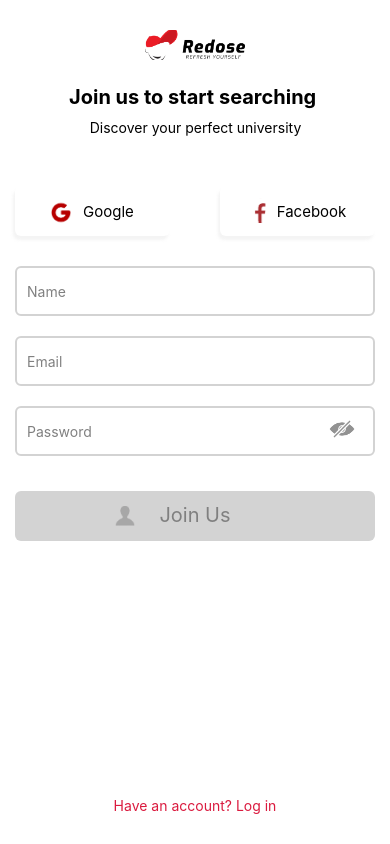
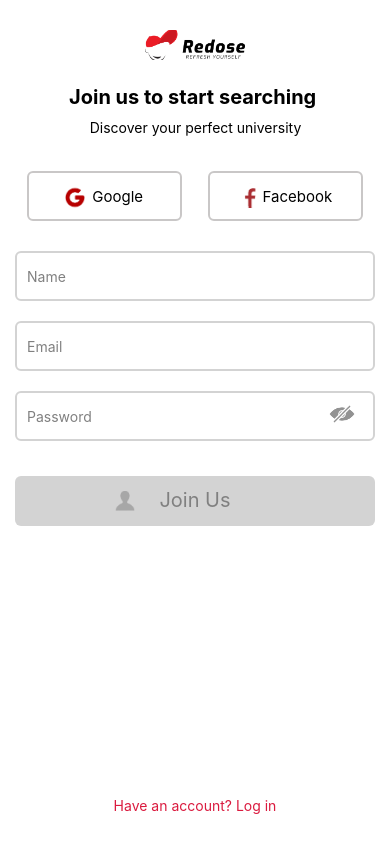
Before and after one commit to khushimaheshwari08/PractiseNative, a React Native app: screen /signUp in a window 390 px wide. Built offline with nearby package versions, Linux system fonts and the light colour scheme.

Commit message:
password icon

```diff
--- a/src/Components/Login/Login.js
+++ b/src/Components/Login/Login.js
@@ -56,14 +56,14 @@ const Login = () => {
         </Text>
 
         <View style={styles.btn}>
-          <View style={[styles.button, styles.shadowProp]}>
+          <View elevation={12} style={styles.button}>
             <Image
               source={require('../../assets/googleIcon.png')}
               style={{width: 20, height: 25, marginTop: 2}}
             />
             <Text style={[styles.googlefb,styles.google]}>Google</Text>
           </View>
-          <View style={[styles.button, styles.shadowProp]}>
+          <View elevation={12} style={styles.button}>
             <Image
               source={require('../../assets/fbbb.png')}
               style={{width: 22, height: 25, marginBottom: 2}}
@@ -101,7 +101,7 @@ const Login = () => {
               height: 45,
               position: 'absolute',
               right: 28,
-              top: 12,
+              top: 14,
               zIndex: 999,
             }}>
             {isVisiblePassword ? (
@@ -215,11 +215,14 @@ const styles = StyleSheet.create({
     flexDirection: 'row',
     justifyContent: 'center',
     alignItems: 'center',
-    padding: 15,
-    margin: 15,
-    gap: 5,
+    // padding: 15,
+    // margin: 15,
+    // gap: 5,
+    borderWidth:2,
     borderRadius: 6,
     marginBottom: 5,
+    borderColor:"#c9c7c7",
+    backgroundColor:'white'
   },
 
   shadowProp: {
--- a/src/Components/Signup/SignUp.js
+++ b/src/Components/Signup/SignUp.js
@@ -44,15 +44,15 @@ const SignUp = () => {
         <Text style={styles.course}>Discover your perfect university</Text>
 
         <View style={styles.btn}>
-          <View style={[styles.button, styles.shadowProp]}>
-          <Image
+          <View elevation={12} style={styles.button}>
+            <Image
               source={require('../../assets/googleIcon.png')}
               style={{width: 20, height: 25, marginTop: 2}}
             />
             <Text style={[styles.googlefb,styles.google]}>Google</Text>
           </View>
-          <View style={[styles.button, styles.shadowProp]}>
-          <Image
+          <View elevation={12} style={styles.button}>
+            <Image
               source={require('../../assets/fbbb.png')}
               style={{width: 22, height: 25, marginBottom: 2}}
             />
@@ -183,7 +183,8 @@ const styles = StyleSheet.create({
 
   btn: {
     flexDirection: 'row',
-    justifyContent: 'space-between',
+    justifyContent: 'space-evenly',
+    // alignItems:'center',
     marginTop: 35,
     marginBottom: 25,
   },
@@ -195,11 +196,14 @@ const styles = StyleSheet.create({
     flexDirection: 'row',
     justifyContent: 'center',
     alignItems: 'center',
-    padding: 15,
-    margin: 15,
-    gap: 5,
+    // padding: 15,
+    // margin: 15,
+    // gap: 5,
+    borderWidth:2,
     borderRadius: 6,
     marginBottom: 5,
+    borderColor:"#c9c7c7",
+    backgroundColor:'white'
   },
 
   shadowProp: {
```
